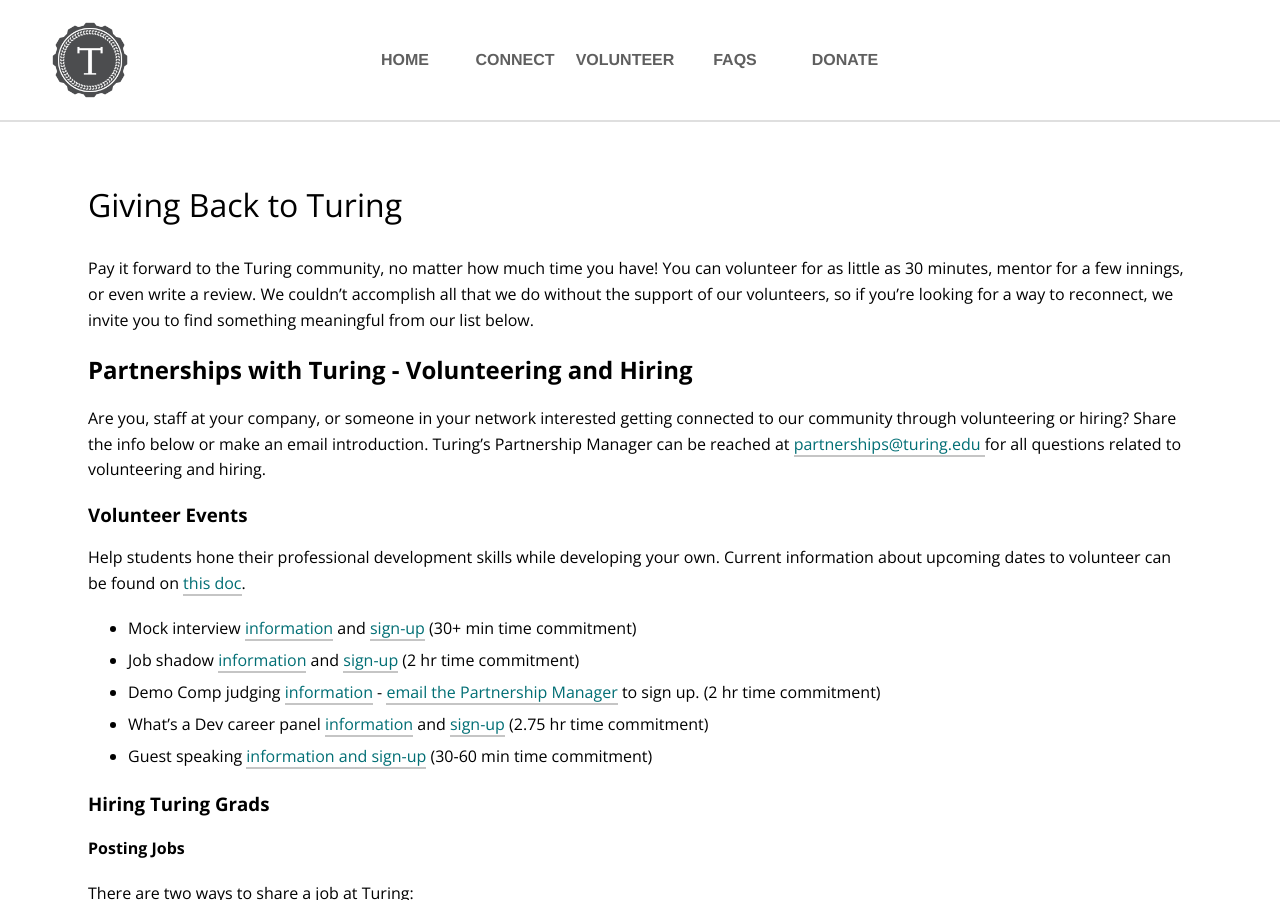
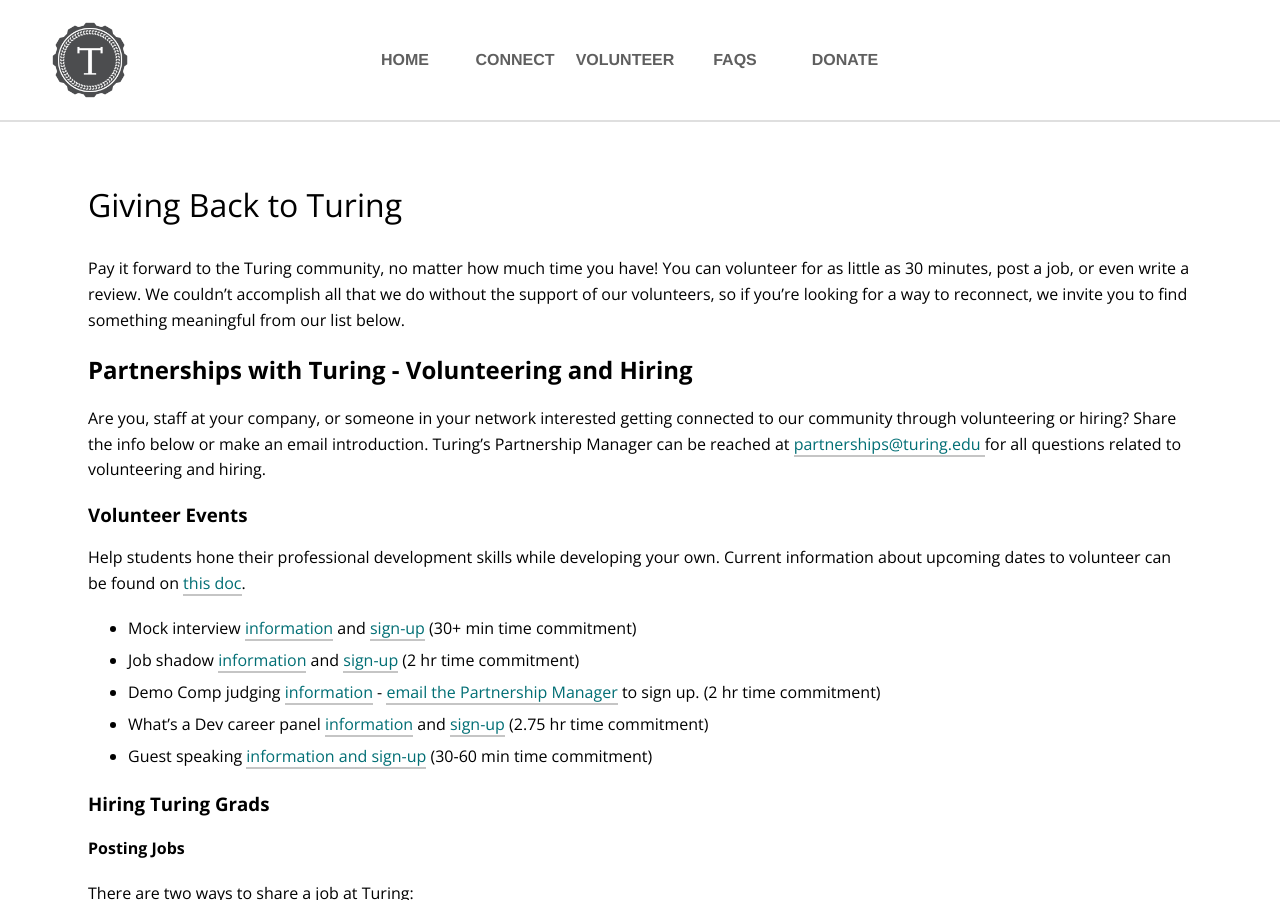
Before and after one commit to turingschool/alumni-site, a Jekyll site: the page built from volunteer.md, in a window 1280 px wide and 900 px high. Built offline with Jekyll 4.4.1, drawn with Linux system fonts in a browser that asks for light colours; nearby versions of some CDN libraries; comment, search, counter and statistics services are not loaded.

Commit message:
Update volunteer.md

```diff
--- a/volunteer.md
+++ b/volunteer.md
@@ -4,7 +4,7 @@ title: Giving Back to Turing
 permalink: /volunteer/
 ---
 
-Pay it forward to the Turing community, no matter how much time you have! You can volunteer for as little as 30 minutes, mentor for a few innings, or even write a review. We couldn't accomplish all that we do without the support of our volunteers, so if you're looking for a way to reconnect, we invite you to find something meaningful from our list below.
+Pay it forward to the Turing community, no matter how much time you have! You can volunteer for as little as 30 minutes, post a job, or even write a review. We couldn't accomplish all that we do without the support of our volunteers, so if you're looking for a way to reconnect, we invite you to find something meaningful from our list below.
 
 ## Partnerships with Turing - Volunteering and Hiring
 Are you, staff at your company, or someone in your network interested getting connected to our community through volunteering or hiring? Share the info below or make an email introduction. Turing's Partnership Manager can be reached at <a href="mailto:partnerships@turing.edu ">partnerships@turing.edu </a> for all questions related to volunteering and hiring.
```
